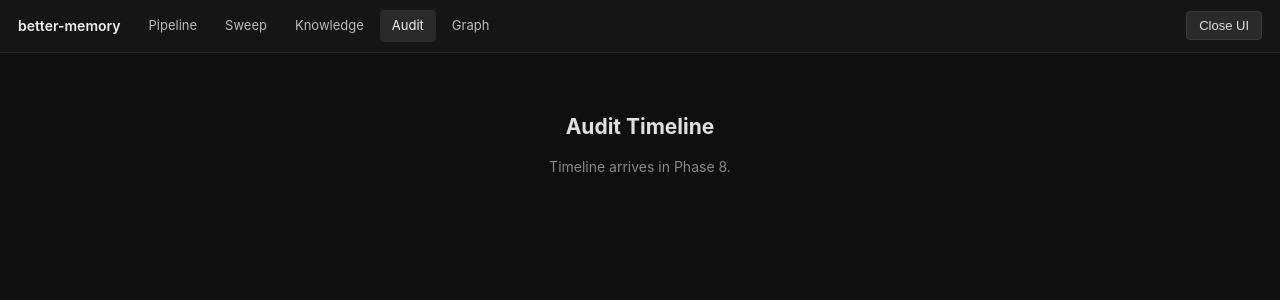
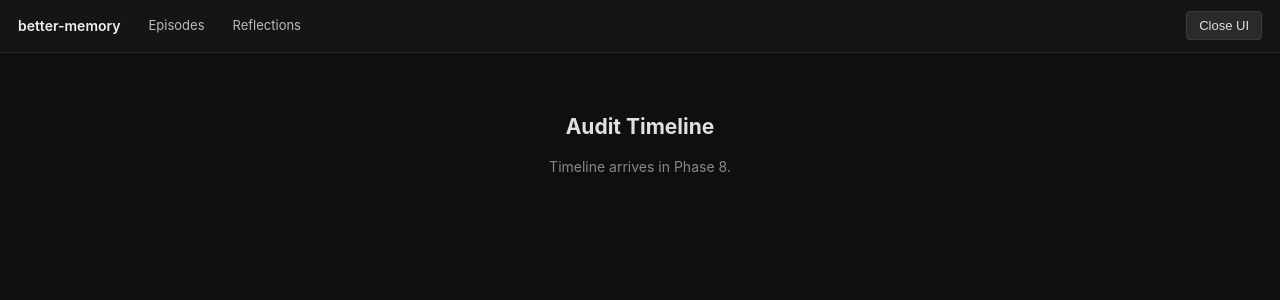
Before and after one commit to emp3thy/better-memory, a Flask app: page /audit in a window 1280 px wide. Shown: the top 300 px of the page. Run offline with Flask 3, Linux system fonts and the light colour scheme; data that the repository does not hold is empty.

Commit message:
Phase 8: replace nav with Episodes + Reflections only
Removes Pipeline/Sweep/Knowledge/Audit/Graph links and badge HTMX polling
from base.html nav. Adds TestNav with 2 assertions.

Co-Authored-By: Claude Sonnet 4.6 <noreply@anthropic.com>

```diff
--- a/better_memory/ui/templates/base.html
+++ b/better_memory/ui/templates/base.html
@@ -10,17 +10,8 @@
   <header class="app-header">
     <div class="brand">better-memory</div>
     <nav class="tabs">
-      <a class="tab {% if active_tab == 'pipeline' %}active{% endif %}" href="{{ url_for('pipeline') }}">
-        Pipeline
-        <span id="badge"
-              hx-get="{{ url_for('pipeline_badge') }}"
-              hx-trigger="load, every 10s"
-              hx-swap="innerHTML"></span>
-      </a>
-      <a class="tab {% if active_tab == 'sweep' %}active{% endif %}" href="{{ url_for('sweep') }}">Sweep</a>
-      <a class="tab {% if active_tab == 'knowledge' %}active{% endif %}" href="{{ url_for('knowledge') }}">Knowledge</a>
-      <a class="tab {% if active_tab == 'audit' %}active{% endif %}" href="{{ url_for('audit') }}">Audit</a>
-      <a class="tab {% if active_tab == 'graph' %}active{% endif %}" href="{{ url_for('graph') }}">Graph</a>
+      <a class="tab {% if active_tab == 'episodes' %}active{% endif %}" href="{{ url_for('episodes') }}">Episodes</a>
+      <a class="tab {% if active_tab == 'reflections' %}active{% endif %}" href="{{ url_for('reflections') }}">Reflections</a>
     </nav>
     <button class="close-ui"
             hx-post="{{ url_for('shutdown') }}"
```
Also changed, not shown: tests/ui/test_app.py (+14 -0 lines).
